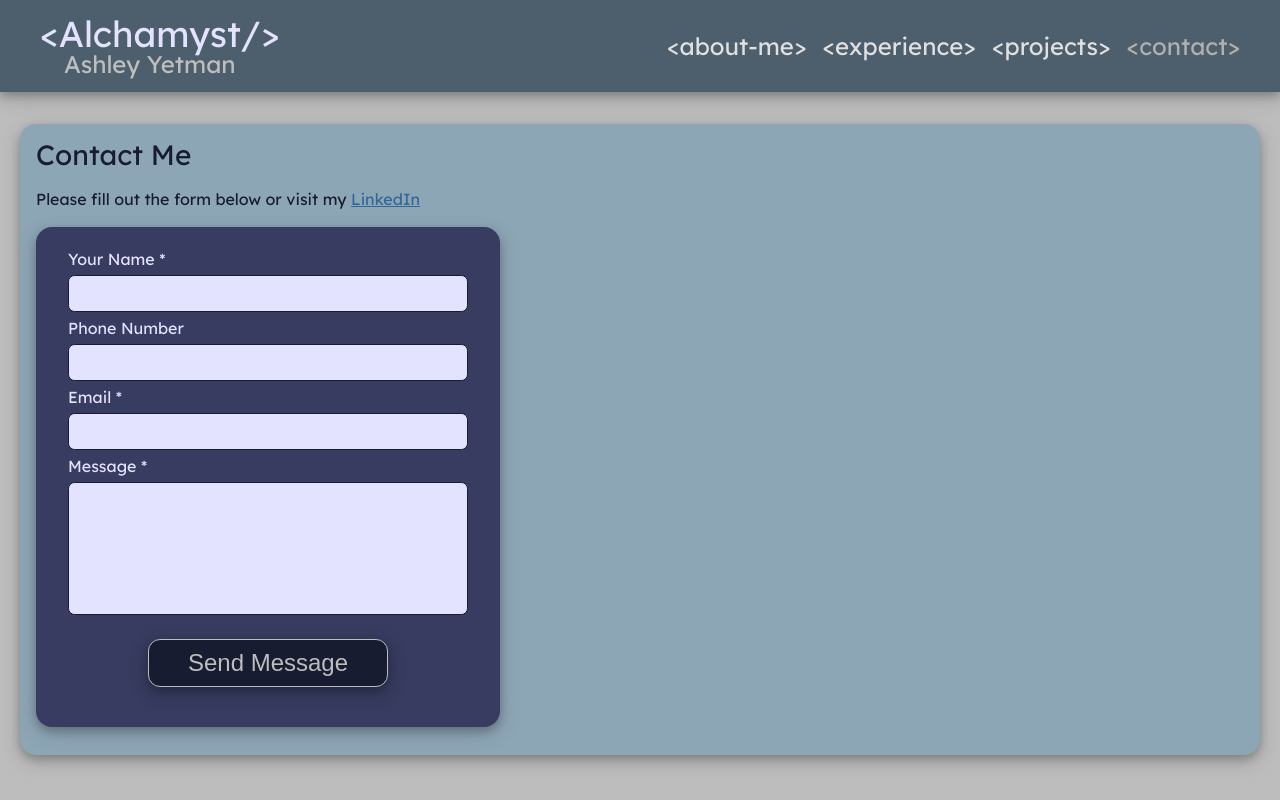
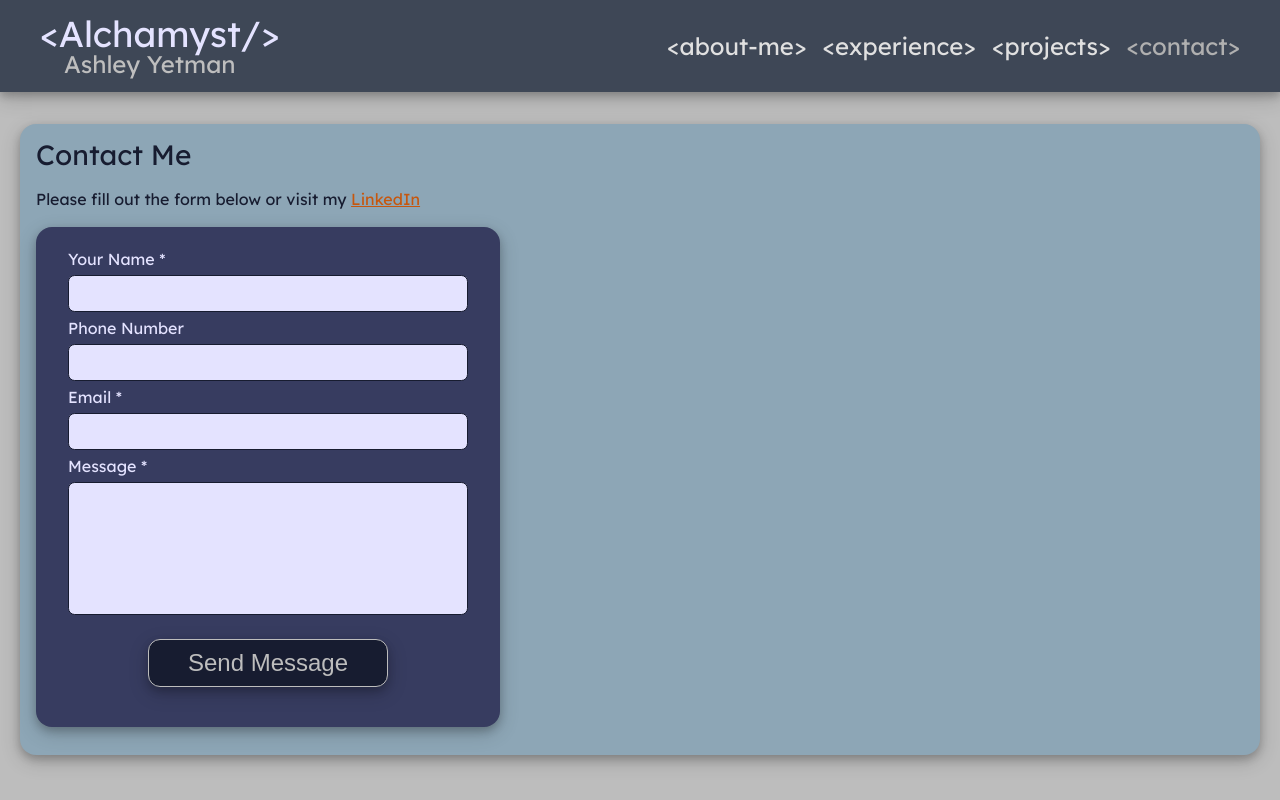
Before and after one commit to Alchamyst/ayetman-web, a React (Vite) app: page /contact in a window 1280 px wide. Built offline with nearby package versions, Linux system fonts and the light colour scheme.

Commit message:
update ContactPage and NavBar styles to be more disability friendly.

```diff
--- a/src/styles/contactPage.css
+++ b/src/styles/contactPage.css
@@ -3,12 +3,14 @@
 }
 
 .contact-me-page > p > a {
-    color: #336699;
+    /* color: #336699; */
+    /* color: #F04A00; */
+    color: #c6570e;
     text-decoration: underline;
 }
 
 .contact-me-page > p > a:hover {
-    color: #e6772e;
+    /* color: #e6772e; */
     text-decoration: none;
 }
 
--- a/src/styles/header.css
+++ b/src/styles/header.css
@@ -1,5 +1,6 @@
 .header {
-    background-color: #4D5F6D;
+    /* background-color: #4D5F6D; */
+    background-color: #3E4756;
     color: #e0e0e0;
 
     display: flex;
```
